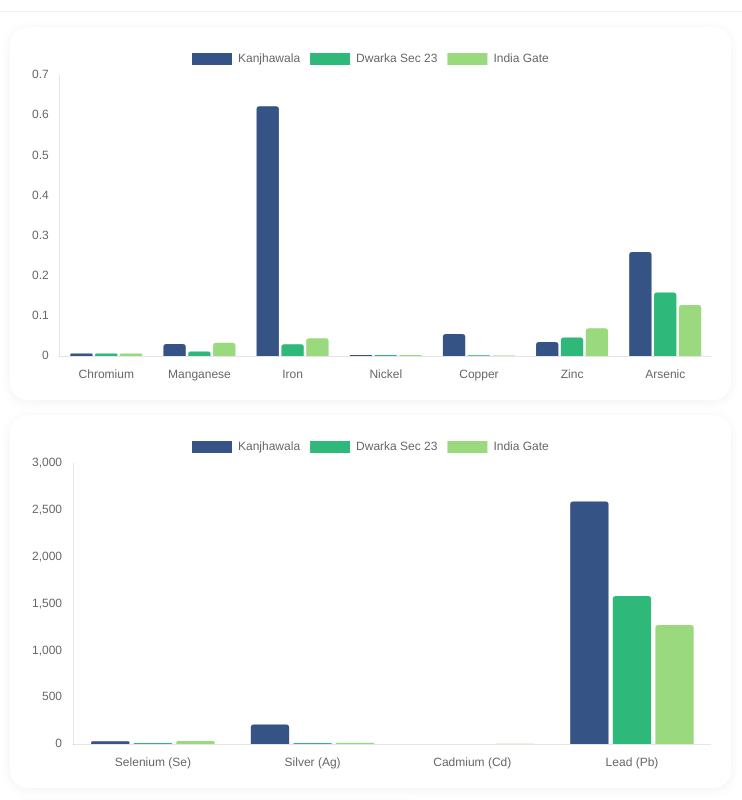
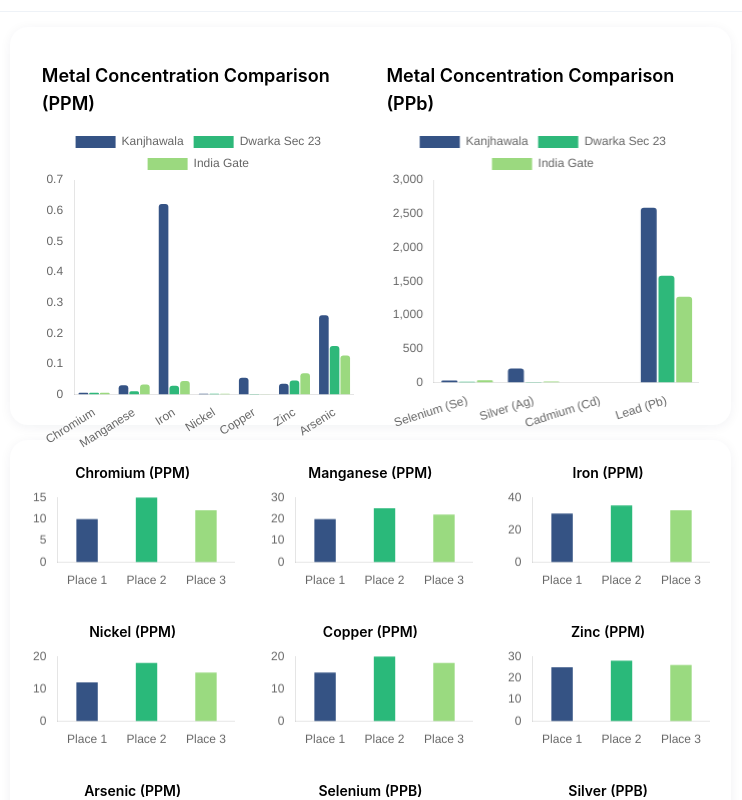
Before and after one commit to Tarushiiiii/Heavy_Metals, a React (Vite) app: page /analysis in a window 1280 px wide. Shown: the part 1160-1960 px from the top of the page, without its empty margins (372-1114 px from the left). Built offline with nearby package versions, Linux system fonts and the light colour scheme.

Commit message:
New 12 Graphs added

```diff
--- a/src/App.css
+++ b/src/App.css
@@ -251,7 +251,7 @@
     background: #fff;
     border-radius: 18px;
     box-shadow: 0 2px 12px rgba(22, 33, 74, 0.06);
-    padding: 1rem 1.2rem;
+    padding: 1.2rem 1rem;
     font-family: 'Inter', Arial, sans-serif;
     margin: 15px;
 }
--- /dev/null
+++ b/src/components/graphs/graphs.jsx
@@ -0,0 +1,99 @@
+import React from "react";
+import { Bar } from "react-chartjs-2";
+import {
+  Chart as ChartJS,
+  CategoryScale,
+  LinearScale,
+  BarElement,
+  Title,
+  Tooltip,
+  ArcElement,
+  Legend,
+} from "chart.js";
+
+ChartJS.register(CategoryScale, LinearScale, BarElement, Title, Tooltip, ArcElement, Legend);
+
+import barData from "./barData.json";
+import barData2 from "./barData2.json";
+import metalConc from "./metalConc.json";
+
+// common colors for places
+const colors = ["#355384", "#2ab97a", "#9ada80"];
+
+const Graphs = () => {
+  // Old graphs (with legend)
+  const barOptions = {
+    responsive: true,
+    maintainAspectRatio: false,
+    scales: {
+      x: { grid: { display: false } },
+      y: { grid: { display: false } },
+    },
+  };
+
+  // New 12 graphs (without legend)
+  const barOptions2 = {
+  responsive: true,
+  maintainAspectRatio: 1,
+  plugins: {
+    legend: { display: false },
+  },
+  layout: {
+    padding: 0, // removes extra white space around chart
+  },
+  scales: {
+    x: { grid: { display: false } },
+    y: { grid: { display: false } },
+  },
+};
+
+  return (
+    <div className="space-y-0">
+      {/* Old 2 Graphs */}
+      <div className="grid grid-cols-2 gap-0 graph-card">
+        <div className="p-4 h-90">
+          <h3 className="text-lg font-semibold mb-2">
+            Metal Concentration Comparison (PPM)
+          </h3>
+          <Bar data={barData} options={barOptions} />
+        </div>
+        <div className="p-4 h-85">
+          <h3 className="text-lg font-semibold mb-2">
+            Metal Concentration Comparison (PPb)
+          </h3>
+          <Bar data={barData2} options={barOptions} />
+        </div>
+      </div>
+        {/* New 12 Graphs */}
+      <div className="grid grid-cols-3 gap-6 h-full graph-card">
+        {metalConc.map((graph, index) => {
+          const data = {
+            labels: graph.labels,
+            datasets: [
+              {
+                label: graph.title,
+                data: graph.data,
+                backgroundColor: colors,
+                barPercentage: 0.6,
+                categoryPercentage: 0.6,
+              },
+            ],
+          };
+
+          return (
+            <div key={index} className="p-1 h-full flex flex-col">
+              <h3 className="text-sm font-semibold mb-1 text-center">
+                {graph.title}
+              </h3>
+              <div className="h-full w-full" >
+                <Bar data={data} options={barOptions2} />
+              </div>
+            </div>
+          );
+        })}
+      </div>
+    </div>
+  );
+};
+
+export default Graphs;
--- /dev/null
+++ b/src/components/graphs/metalConc.json
@@ -0,0 +1,62 @@
+[
+  {
+    "title": "Chromium (PPM)",
+    "labels": ["Place 1", "Place 2", "Place 3"],
+    "data": [10, 15, 12]
+  },
+  {
+    "title": "Manganese (PPM)",
+    "labels": ["Place 1", "Place 2", "Place 3"],
+    "data": [20, 25, 22]
+  },
+  {
+    "title": "Iron (PPM)",
+    "labels": ["Place 1", "Place 2", "Place 3"],
+    "data": [30, 35, 32]
+  },
+  {
+    "title": "Nickel (PPM)",
+    "labels": ["Place 1", "Place 2", "Place 3"],
+    "data": [12, 18, 15]
+  },
+  {
+    "title": "Copper (PPM)",
+    "labels": ["Place 1", "Place 2", "Place 3"],
+    "data": [15, 20, 18]
+  },
+  {
+    "title": "Zinc (PPM)",
+    "labels": ["Place 1", "Place 2", "Place 3"],
+    "data": [25, 28, 26]
+  },
+  {
+    "title": "Arsenic (PPM)",
+    "labels": ["Place 1", "Place 2", "Place 3"],
+    "data": [8, 12, 10]
+  },
+  {
+    "title": "Selenium (PPB)",
+    "labels": ["Place 1", "Place 2", "Place 3"],
+    "data": [40, 38, 35]
+  },
+  {
+    "title": "Silver (PPB)",
+    "labels": ["Place 1", "Place 2", "Place 3"],
+    "data": [5, 8, 6]
+  },
+  {
+    "title": "Cadmium (PPB)",
+    "labels": ["Place 1", "Place 2", "Place 3"],
+    "data": [6, 10, 8]
+  },
+  {
+    "title": "Lead (PPB)",
+    "labels": ["Place 1", "Place 2", "Place 3"],
+    "data": [7, 12, 9]
+  },
+  {
+    "title": "Uranuim (PPB)",
+    "labels": ["Place 1", "Place 2", "Place 3"],
+    "data": [2, 3, 4]
+  }
+]
--- a/src/pages/analysis.jsx
+++ b/src/pages/analysis.jsx
@@ -16,11 +16,9 @@ import {
 } from "chart.js";
 
 ChartJS.register(CategoryScale, LinearScale, BarElement, Title, Tooltip, ArcElement, Legend);
-
+import Graphs from "../components/graphs/graphs.jsx";
 
 import pieData from "../components/graphs/pieData.json";
-import barData from "../components/graphs/barData.json";
-import barData2 from "../components/graphs/barData2.json";
 
 //Graph dependecies end here
 
@@ -189,48 +187,7 @@ export const Analysis = () => {
                   </div>
                 </div>
                 <div>
-                  <div className="graph-card metal-graph">
-                    <div>
-                      <Bar
-                        data={barData}
-                        options={{
-                          scales: {
-                            x: {
-                              grid: {
-                                display: false, // vertical grid lines
-                              },
-                            },
-                            y: {
-                              grid: {
-                                display: false, // horizontal grid lines
-                              },
-                            },
-                          },
-                        }}
-                      />
-                    </div>
-                  </div>
-                  <div className="graph-card metal-graph">
-                    <div>
-                      <Bar
-                        data={barData2}
-                        options={{
-                          scales: {
-                            x: {
-                              grid: {
-                                display: false, // vertical grid lines
-                              },
-                            },
-                            y: {
-                              grid: {
-                                display: false, // horizontal grid lines
-                              },
-                            },
-                          },
-                        }}
-                      />
-                    </div>
-                  </div>
+                    <Graphs />
                 </div>
 
                 <div>
```
